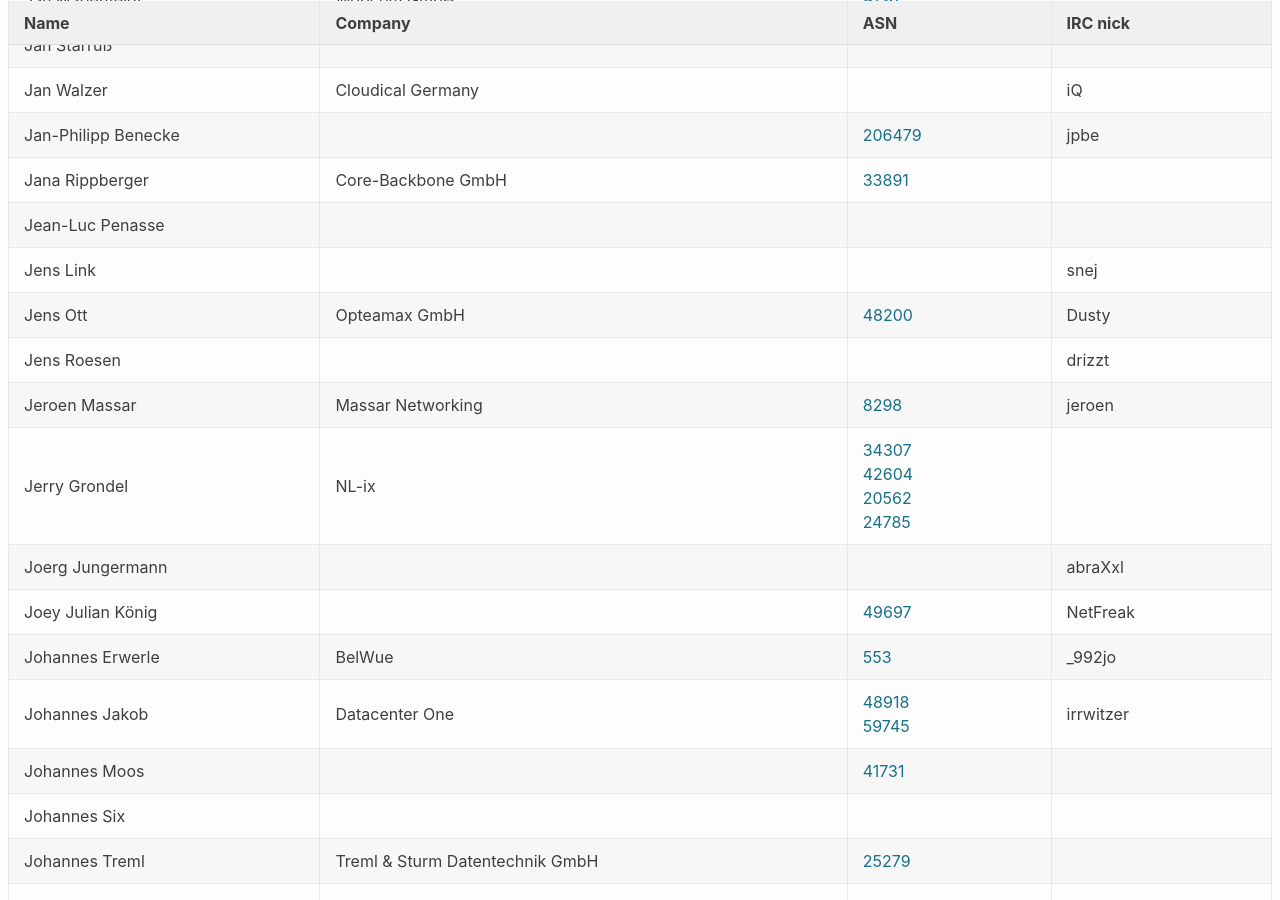
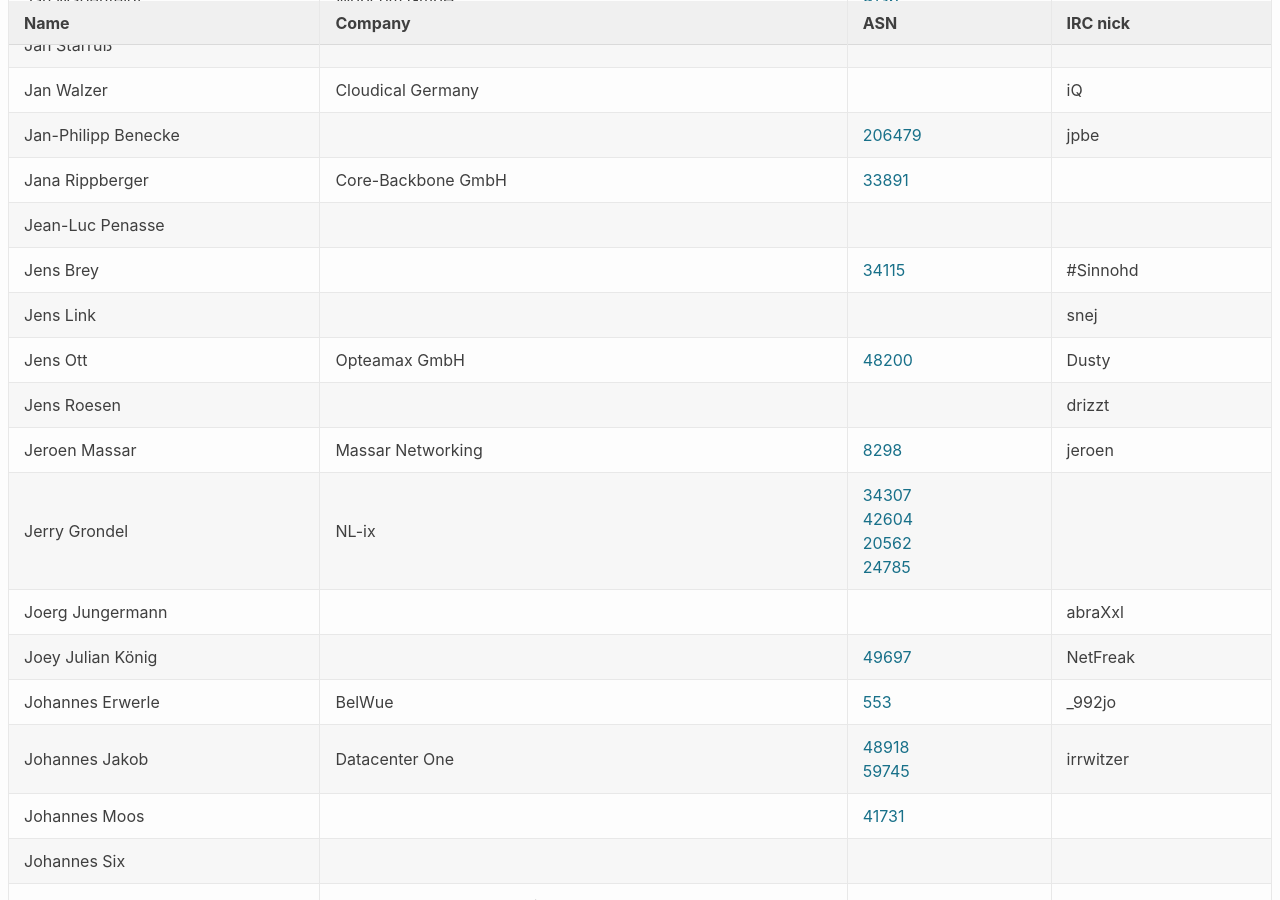
Before and after one commit to denog/pretix-attendeelist, a Jekyll site: the page built from index.markdown, in a window 1280 px wide and 900 px high, scrolled down 5608 px. Built offline with Jekyll 4.4.1, drawn with Linux system fonts in a browser that asks for light colours.

Commit message:
Latest data: Thu Oct 22 10:50:28 UTC 2020

```diff
--- a/_data/attendees.json
+++ b/_data/attendees.json
@@ -732,6 +732,12 @@
     "asn": null
   },
   {
+    "name": "Jens Brey",
+    "company": null,
+    "irc": "#Sinnohd",
+    "asn": "AS34115"
+  },
+  {
     "name": "Jens Link",
     "company": null,
     "irc": "snej",
```
